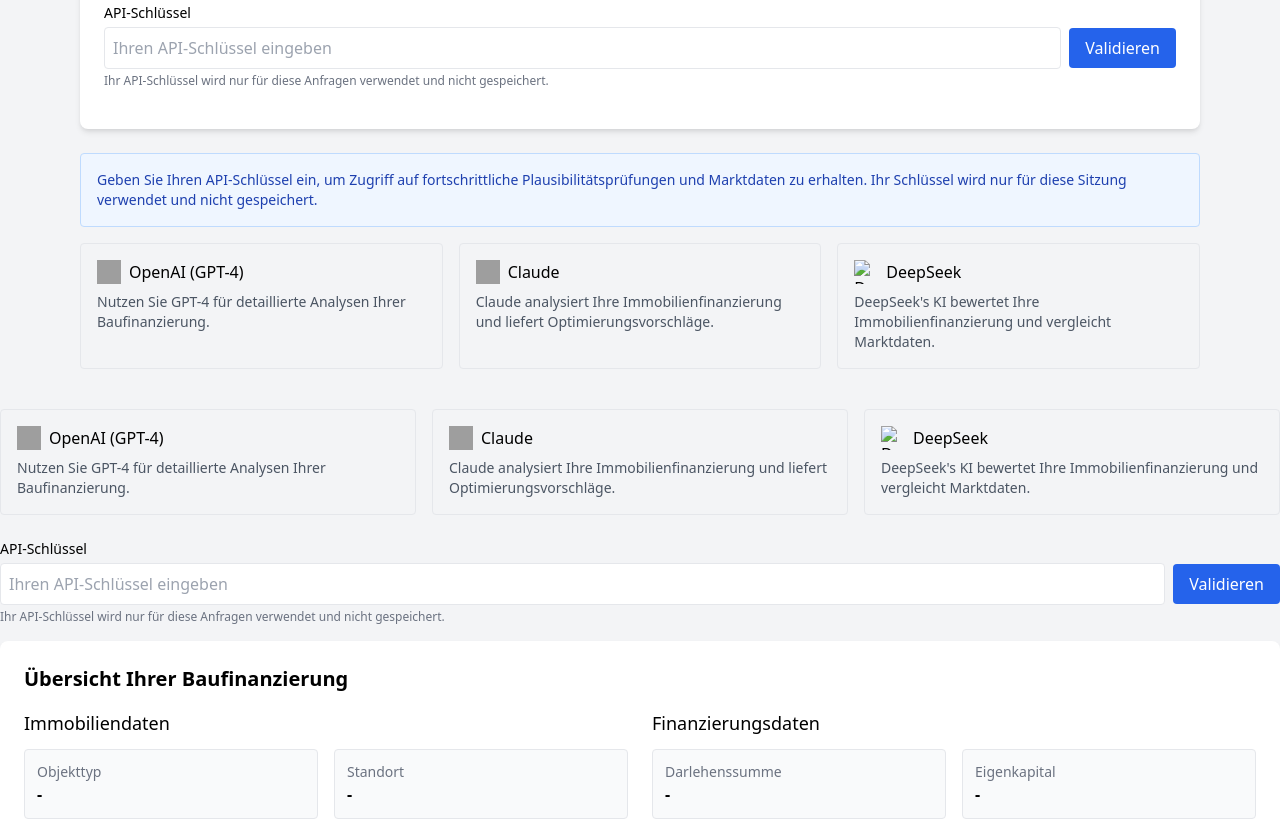
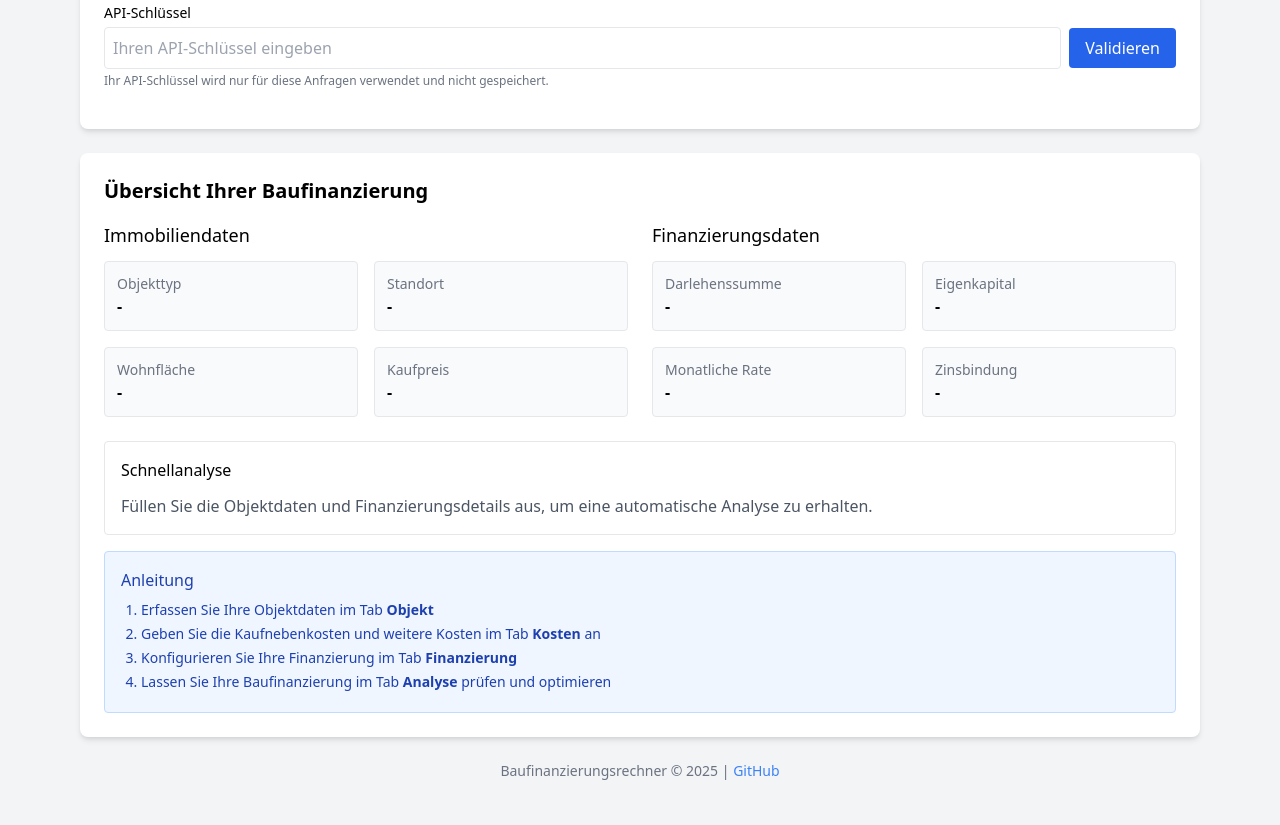
Before and after one commit to chstinson/BauFi-Rechner, a plain HTML site: page index.html in a window 1280 px wide. Shown: the part 518-1343 px from the top of the page. After the commit the page ends 1315 px from the top, so only its background shows below. Drawn offline with nearby package versions, Linux system fonts and the light colour scheme; grey boxes are pictures that could not be loaded.

Commit message:
Update index.html

```diff
--- a/index.html
+++ b/index.html
@@ -102,54 +102,6 @@
     </div>
 </div>
 
-    <div id="api-content" class="mt-4">
-        <div class="mb-4 p-4 bg-blue-50 border border-blue-200 rounded">
-            <p class="text-sm text-blue-800">
-                Geben Sie Ihren API-Schlüssel ein, um Zugriff auf fortschrittliche Plausibilitätsprüfungen und Marktdaten zu erhalten. Ihr Schlüssel wird nur für diese Sitzung verwendet und nicht gespeichert.
-            </p>
-        </div>
-
-        <div class="grid grid-cols-1 md:grid-cols-3 gap-4 mb-6">
-            <div class="border rounded p-4 cursor-pointer" id="openai-provider">
-                <div class="flex items-center mb-2">
-                    <img src="https://upload.wikimedia.org/wikipedia/commons/thumb/0/04/ChatGPT_logo.svg/180px-ChatGPT_logo.svg.png" alt="OpenAI Logo" class="h-6 w-6 mr-2">
-                    <span class="font-medium">OpenAI (GPT-4)</span>
-                </div>
-                <p class="text-sm text-gray-600">Nutzen Sie GPT-4 für detaillierte Analysen Ihrer Baufinanzierung.</p>
-            </div>
-
-            <div class="border rounded p-4 cursor-pointer" id="anthropic-provider">
-                <div class="flex items-center mb-2">
-                    <img src="https://upload.wikimedia.org/wikipedia/commons/thumb/2/25/Anthropic_logo.svg/220px-Anthropic_logo.svg.png" alt="Claude Logo" class="h-6 w-6 mr-2">
-                    <span class="font-medium">Claude</span>
-                </div>
-                <p class="text-sm text-gray-600">Claude analysiert Ihre Immobilienfinanzierung und liefert Optimierungsvorschläge.</p>
-            </div>
-
-            <div class="border rounded p-4 cursor-pointer" id="deepseek-provider">
-                <div class="flex items-center mb-2">
-                    <img src="https://www.deepseek.com/favicon.ico" alt="DeepSeek Logo" class="h-6 w-6 mr-2">
-                    <span class="font-medium">DeepSeek</span>
-                </div>
-                <p class="text-sm text-gray-600">DeepSeek's KI bewertet Ihre Immobilienfinanzierung und vergleicht Marktdaten.</p>
-            </div>
-        </div>
-
-        <div id="api-key-section" class="mb-4 hidden">
-            <label class="block text-sm font-medium mb-1" id="api-provider-label">API-Schlüssel</label>
-            <div class="flex items-center">
-                <input type="password" id="global-api-key" class="w-full p-2 border rounded" placeholder="Ihren API-Schlüssel eingeben">
-                <button id="validate-global-api" class="ml-2 px-4 py-2 bg-blue-600 text-white rounded hover:bg-blue-700 transition">Validieren</button>
-            </div>
-            <p class="text-xs text-gray-500 mt-1">Ihr API-Schlüssel wird nur für diese Anfragen verwendet und nicht gespeichert.</p>
-        </div>
-
-        <div id="api-status" class="hidden p-3 rounded">
-            <!-- Wird dynamisch befüllt -->
-        </div>
-    </div>
-</div>
-
 <!-- JavaScript für das Ein-/Ausklappen hinzufügen -->
 <script>
 function toggleApiSection() {
@@ -175,46 +127,6 @@
     }
 });
 </script>
-
-            <div class="grid grid-cols-1 md:grid-cols-3 gap-4 mb-6">
-                <div class="border rounded p-4 cursor-pointer" id="openai-provider">
-                    <div class="flex items-center mb-2">
-                        <img src="https://upload.wikimedia.org/wikipedia/commons/thumb/0/04/ChatGPT_logo.svg/180px-ChatGPT_logo.svg.png" alt="OpenAI Logo" class="h-6 w-6 mr-2">
-                        <span class="font-medium">OpenAI (GPT-4)</span>
-                    </div>
-                    <p class="text-sm text-gray-600">Nutzen Sie GPT-4 für detaillierte Analysen Ihrer Baufinanzierung.</p>
-                </div>
-
-                <div class="border rounded p-4 cursor-pointer" id="anthropic-provider">
-                    <div class="flex items-center mb-2">
-                        <img src="https://upload.wikimedia.org/wikipedia/commons/thumb/2/25/Anthropic_logo.svg/220px-Anthropic_logo.svg.png" alt="Claude Logo" class="h-6 w-6 mr-2">
-                        <span class="font-medium">Claude</span>
-                    </div>
-                    <p class="text-sm text-gray-600">Claude analysiert Ihre Immobilienfinanzierung und liefert Optimierungsvorschläge.</p>
-                </div>
-
-                <div class="border rounded p-4 cursor-pointer" id="deepseek-provider">
-                    <div class="flex items-center mb-2">
-                        <img src="https://www.deepseek.com/favicon.ico" alt="DeepSeek Logo" class="h-6 w-6 mr-2">
-                        <span class="font-medium">DeepSeek</span>
-                    </div>
-                    <p class="text-sm text-gray-600">DeepSeek's KI bewertet Ihre Immobilienfinanzierung und vergleicht Marktdaten.</p>
-                </div>
-            </div>
-
-            <div id="api-key-section" class="mb-4">
-                <label class="block text-sm font-medium mb-1" id="api-provider-label">API-Schlüssel</label>
-                <div class="flex items-center">
-                    <input type="password" id="global-api-key" class="w-full p-2 border rounded" placeholder="Ihren API-Schlüssel eingeben">
-                    <button id="validate-global-api" class="ml-2 px-4 py-2 bg-blue-600 text-white rounded hover:bg-blue-700 transition">Validieren</button>
-                </div>
-                <p class="text-xs text-gray-500 mt-1">Ihr API-Schlüssel wird nur für diese Anfragen verwendet und nicht gespeichert.</p>
-            </div>
-
-            <div id="api-status" class="hidden p-3 rounded">
-                <!-- Wird dynamisch befüllt -->
-            </div>
-        </div>
 
         <!-- Tab-Inhalte -->
         <div class="tab-contents">
```
